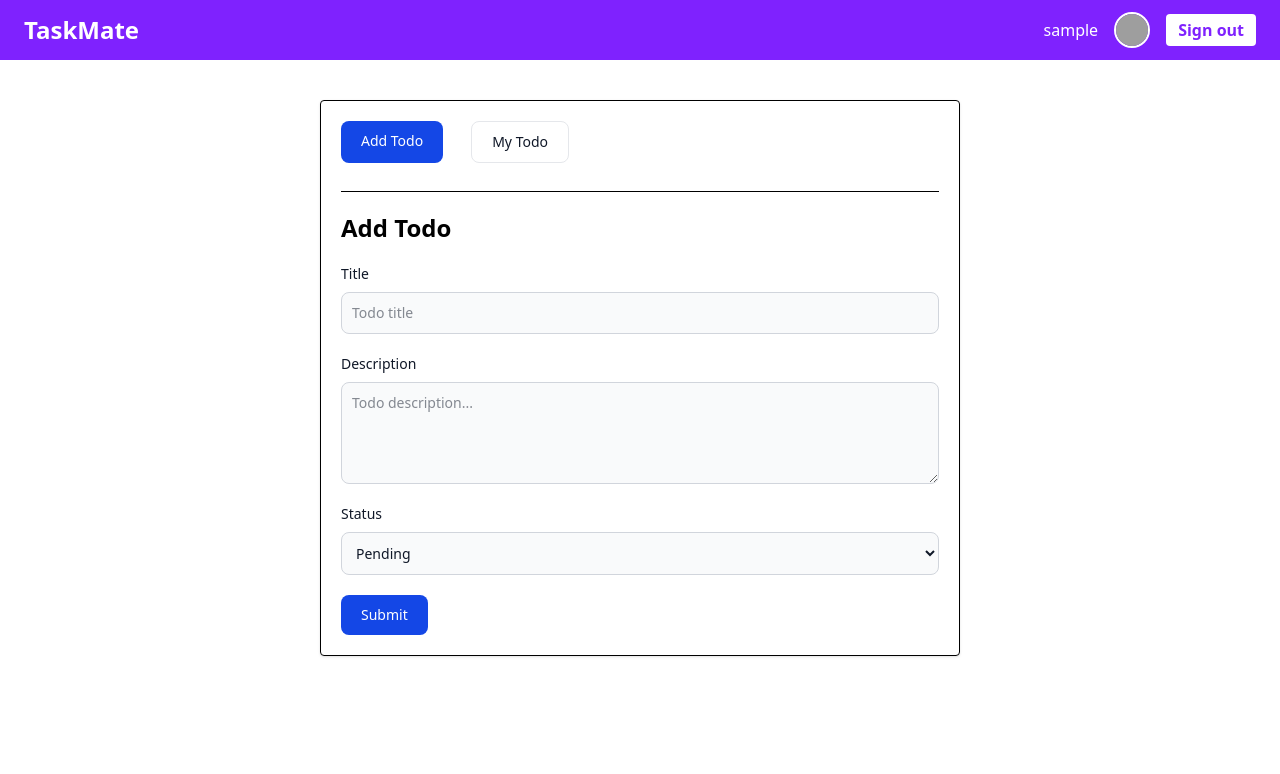
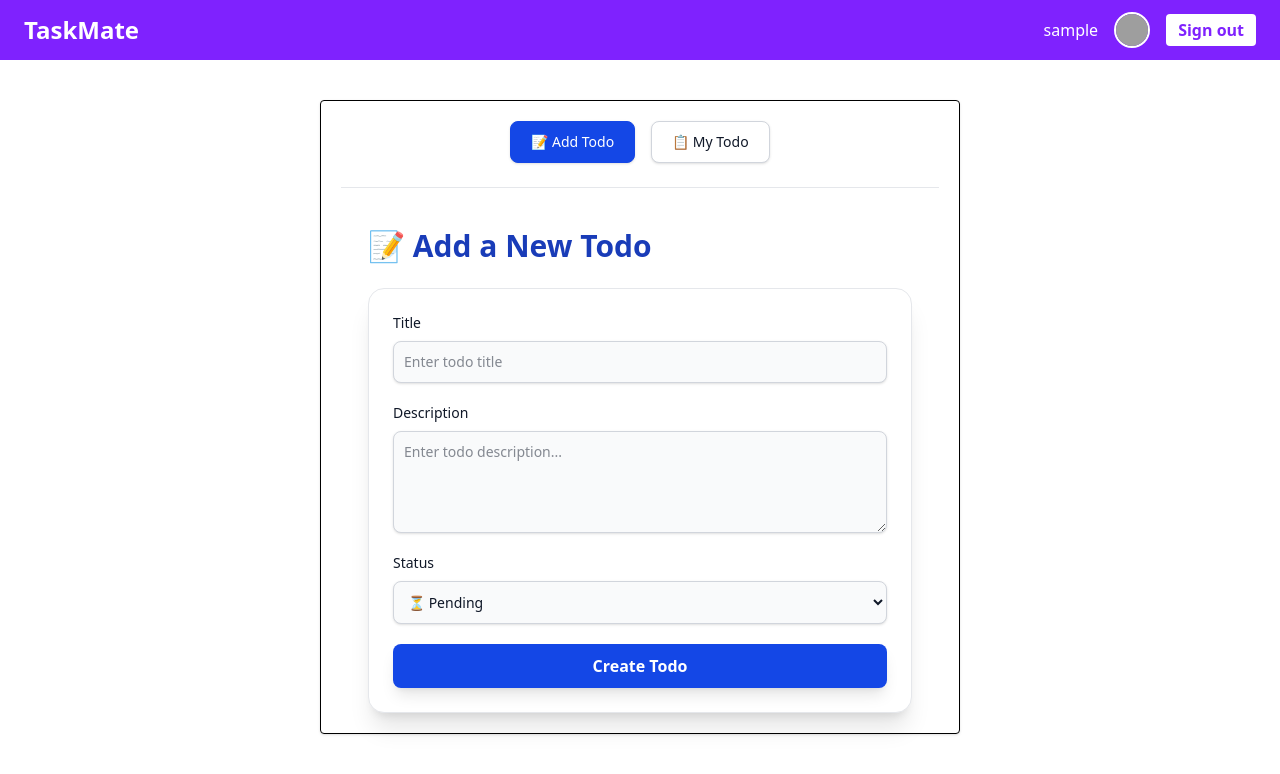
Before and after one commit to Souvik34/TaskMate, a React (Vite) app in the folder client/: page /dashboard/add-todo in a window 1280 px wide. Shown: the top 774 px of the page. Built offline with nearby package versions, Linux system fonts and the light colour scheme; sample sign-in values are in the browser's storage; grey boxes are pictures that could not be loaded.

Commit message:
Add framer-motion for animations and enhance UI: update Badge, Navigation, Todo, HomePage, ShowTodo, Signin, and TodoList components with improved styling and animations; modify status handling in Todo component

```diff
--- a/client/package.json
+++ b/client/package.json
@@ -13,6 +13,7 @@
     "@tailwindcss/vite": "^4.1.2",
     "axios": "^1.8.4",
     "formik": "^2.4.6",
+    "framer-motion": "^12.6.3",
     "jwt-decode": "^4.0.0",
     "lucide-react": "^0.487.0",
     "react": "^19.0.0",
--- a/client/src/components/Navigation.jsx
+++ b/client/src/components/Navigation.jsx
@@ -1,34 +1,41 @@
 import React from "react";
-import { Link, NavLink } from "react-router-dom";
-import { RouteIndex,  RouteTodoList } from "../helper/RouteName";
+import { NavLink } from "react-router-dom";
+import { RouteIndex, RouteTodoList } from "../helper/RouteName";
+import { motion } from "framer-motion";
 
 const Navigation = () => {
+  const baseButton =
+    "py-2.5 px-5 text-sm font-medium rounded-lg border transition-all duration-200 shadow-sm";
 
-    const buttonClass =
-        "py-2.5 px-5 me-2 mb-2 text-sm font-medium text-gray-900 focus:outline-none bg-white rounded-lg border border-gray-200 hover:bg-gray-100 hover:text-blue-700 focus:z-10 focus:ring-4 focus:ring-gray-100";
+  const inactiveButton =
+    baseButton +
+    " text-gray-900 bg-white border-gray-300 hover:bg-gray-100 hover:text-blue-700 focus:ring-4 focus:ring-gray-200";
 
-    const activeButtonClass =
-        "text-white bg-blue-700 hover:bg-blue-800 focus:ring-4 focus:ring-blue-300 font-medium rounded-lg text-sm px-5 py-2.5 me-2 mb-2 focus:outline-none";
+  const activeButton =
+    baseButton +
+    " text-white bg-blue-700 border-blue-700 hover:bg-blue-800 focus:ring-4 focus:ring-blue-300";
 
   return (
-        <div className="pb-5 border-b flex gap-5">
+    <motion.div
+      className="pb-6 border-b border-gray-200 flex gap-4 items-center justify-center"
+      initial={{ opacity: 0, y: -10 }}
+      animate={{ opacity: 1, y: 0 }}
+      transition={{ duration: 0.4 }}
+    >
       <NavLink
         to={RouteIndex}
-                className={({ isActive }) =>
-                    isActive ? activeButtonClass : buttonClass
-                }
+        className={({ isActive }) => (isActive ? activeButton : inactiveButton)}
       >
-                Add Todo
+        📝 Add Todo
       </NavLink>
+
       <NavLink
         to={RouteTodoList}
-                className={({ isActive }) =>
-                    isActive ? activeButtonClass : buttonClass
-                }
+        className={({ isActive }) => (isActive ? activeButton : inactiveButton)}
       >
-                My Todo
+        📋 My Todo
       </NavLink>
-        </div>
+    </motion.div>
   );
 };
 
--- a/client/src/components/Todo.jsx
+++ b/client/src/components/Todo.jsx
@@ -1,15 +1,15 @@
-import React, { useEffect, useState } from 'react';
-import Badge from './Badge';
-import { Link } from 'react-router-dom';
+import React, { useEffect, useState } from "react";
+import Badge from "./Badge";
+import { Link } from "react-router-dom";
 
 const Todo = ({ props, onDelete }) => {
-  const [badgecolor, setBadgecolor] = useState('');
+  const [badgecolor, setBadgecolor] = useState("");
 
   useEffect(() => {
-    if (props.status === 'Pending') {
-      setBadgecolor('blue');
-    } else if (props.status === 'Completed') {
-      setBadgecolor('green');
+    if (props.status === "Pending") {
+      setBadgecolor("yellow");
+    } else if (props.status === "Completed") {
+      setBadgecolor("green");
     }
   }, [props.status]);
 
@@ -18,21 +18,21 @@ const Todo = ({ props, onDelete }) => {
   };
 
   const formattedDate = props.createdAt
-    ? new Date(props.createdAt).toLocaleString('en-IN', {
-      dateStyle: 'medium',
-      timeStyle: 'short',
-    })
-    : 'Date not available';
+    ? new Date(props.createdAt).toLocaleString("en-IN", {
+        dateStyle: "medium",
+        timeStyle: "short",
+      })
+    : "Date not available";
 
-  const isCompleted = props.status === 'Completed';
+  const isCompleted = props.status === "Completed";
 
   return (
-    <div className="border p-3 rounded-md mb-5">
-      <h3 className="text-lg font-semibold flex justify-between items-center">
+    <div className="rounded-xl border border-gray-200 bg-white shadow-md hover:shadow-lg transition duration-300 p-5 space-y-3">
+      {/* Title Row */}
+      <div className="flex justify-between items-center">
         <div className="flex items-center gap-3">
-          {/* Green Square Checkbox Icon for Completed */}
           {isCompleted && (
-            <div className="w-6 h-6 bg-green-600 text-white flex items-center justify-center rounded-sm">
+            <div className="w-6 h-6 bg-green-600 text-white flex items-center justify-center rounded-sm shadow">
               <svg
                 className="w-4 h-4"
                 fill="none"
@@ -48,63 +48,75 @@ const Todo = ({ props, onDelete }) => {
               </svg>
             </div>
           )}
-          <span className={`${isCompleted ? 'line-through text-gray-500' : ''}`}>
+          <span
+            className={`text-lg font-semibold ${
+              isCompleted ? "line-through text-gray-500" : "text-gray-800"
+            }`}
+          >
             {props.title}
           </span>
         </div>
         <Badge props={{ color: badgecolor, text: props.status }} />
-      </h3>
+      </div>
 
-      <p className={`text-sm mb-2 ${isCompleted ? 'line-through text-gray-400' : 'text-gray-500'}`}>
+      {/* Date */}
+      <p
+        className={`text-sm ${
+          isCompleted ? "text-gray-400 line-through" : "text-gray-500"
+        }`}
+      >
         🗓️ {formattedDate}
       </p>
 
-      <p className={`line-clamp-2 mb-3 ${isCompleted ? 'line-through text-gray-500' : ''}`}>
+      {/* Description */}
+      <p
+        className={`text-sm line-clamp-2 ${
+          isCompleted ? "line-through text-gray-400" : "text-gray-700"
+        }`}
+      >
         {props.description}
       </p>
 
-      <div className="flex gap-5 items-center">
+      {/* Action Buttons */}
+      <div className="flex gap-4 pt-2">
         <Link
           to={`/dashboard/show-todo/${props._id}`}
-          className="text-white bg-yellow-500 hover:bg-yellow-600 focus:ring-4 focus:outline-none focus:ring-yellow-300 font-medium rounded-lg text-sm text-center inline-flex items-center p-2"
+          className="flex items-center gap-2 text-sm font-medium bg-blue-400 hover:bg-blue-500 text-white px-4 py-2 rounded-lg shadow transition"
         >
           <svg
-            className="w-5 h-5"
-            aria-hidden="true"
-            xmlns="http://www.w3.org/2000/svg"
+            className="w-4 h-4"
             fill="none"
+            stroke="currentColor"
+            strokeWidth="2"
             viewBox="0 0 24 24"
           >
             <path
-              stroke="currentColor"
               strokeLinecap="round"
               strokeLinejoin="round"
-              strokeWidth="2"
               d="M16.862 3.487a2.06 2.06 0 0 1 2.915 2.915L7.5 18.679 3 20l1.321-4.5 12.541-12.013Z"
             />
           </svg>
+          Edit
         </Link>
-
 
         <button
           onClick={handleDelete}
-          className="text-white bg-red-700 hover:bg-red-800 focus:ring-4 focus:outline-none focus:ring-red-300 font-medium rounded-lg text-sm text-center inline-flex items-center p-2"
+          className="flex items-center gap-2 text-sm font-medium bg-red-500 hover:bg-red-600 text-white px-4 py-2 rounded-lg shadow transition"
         >
           <svg
-            className="w-5 h-5"
-            aria-hidden="true"
-            xmlns="http://www.w3.org/2000/svg"
+            className="w-4 h-4"
             fill="none"
+            stroke="currentColor"
+            strokeWidth="2"
             viewBox="0 0 24 24"
           >
             <path
-              stroke="currentColor"
               strokeLinecap="round"
               strokeLinejoin="round"
-              strokeWidth="2"
               d="M5 7h14m-9 3v8m4-8v8M10 3h4a1 1 0 0 1 1 1v3H9V4a1 1 0 0 1 1-1ZM6 7h12v13a1 1 0 0 1-1 1H7a1 1 0 0 1-1-1V7Z"
             />
           </svg>
+          Delete
         </button>
       </div>
     </div>
--- a/client/src/pages/HomePage.jsx
+++ b/client/src/pages/HomePage.jsx
@@ -1,16 +1,16 @@
-import React from "react";
+import React, { useState } from "react";
 import { useNavigate } from "react-router-dom";
-import { useState } from "react";
 import axios from "axios";
 import { ZodError } from "zod";
 import { getZodError } from "../helper/getZodError";
 import { showToast } from "../helper/showToast";
 import { todoSchema } from "../schemas/validationSchema";
+import { motion } from "framer-motion";
 
 const HomePage = () => {
   const navigate = useNavigate();
   const [formData, setFormData] = useState({ title: "", description: "", status: "Pending" });
-  const [err, setError] = useState();
+  const [err, setError] = useState(null);
 
   const handleInput = (e) => {
     setFormData({ ...formData, [e.target.name]: e.target.value });
@@ -20,10 +20,10 @@ const HomePage = () => {
     e.preventDefault();
     try {
       const validatedData = todoSchema.parse(formData);
+      const token = localStorage.getItem("token");
 
-      const token = localStorage.getItem("token");
       if (!token) {
-        showToast("error", "You are not logged in. Please sign in first.");
+        showToast("error", "🔒 You are not logged in. Please sign in first.");
         return;
       }
 
@@ -33,81 +33,110 @@ const HomePage = () => {
         {
           headers: {
             "Content-Type": "application/json",
-            "Authorization": `Bearer ${token}`,
+            Authorization: `Bearer ${token}`,
           },
         }
       );
 
       setFormData({ title: "", description: "", status: "Pending" });
       setError(null);
-      showToast("success", response.data.message);
+      showToast("success", `✅ ${response.data.message}`);
     } catch (error) {
-      console.error(" Full API Error:", error);
-
       if (error.response?.status === 403) {
-        showToast("error", "Session expired. Please login again.");
+        showToast("error", "⏰ Session expired. Please login again.");
         localStorage.removeItem("token");
         navigate("/");
       } else if (error instanceof ZodError) {
         setError(getZodError(error.errors));
       } else {
-        showToast("error", error.response?.data?.message || "Something went wrong");
+        showToast("error", `❌ ${error.response?.data?.message || "Something went wrong"}`);
       }
     }
   };
 
   return (
-    <div className="pt-5">
-      <h1 className="text-2xl font-bold mb-5">Add Todo</h1>
-      <form onSubmit={handleSubmit}>
+    <motion.div
+      className="max-w-xl mx-auto pt-10 px-4"
+      initial={{ opacity: 0, y: 30 }}
+      animate={{ opacity: 1, y: 0 }}
+      transition={{ duration: 0.4 }}
+    >
+      <h1 className="text-3xl font-bold mb-6 text-blue-800 flex items-center gap-2">
+        📝 Add a New Todo
+      </h1>
+
+      <form
+        onSubmit={handleSubmit}
+        className="bg-white p-6 rounded-2xl shadow-xl border border-gray-200"
+      >
+        {/* Title */}
         <div className="mb-5">
-          <label className="block mb-2 text-sm font-medium text-gray-900">Title</label>
+          <label className="block mb-2 text-sm font-medium text-gray-900">
+            Title
+          </label>
           <input
             value={formData.title}
             onChange={handleInput}
             name="title"
             type="text"
-            className="bg-gray-50 border border-gray-300 text-gray-900 text-sm rounded-lg focus:ring-blue-500 focus:border-blue-500 block w-full p-2.5"
-            placeholder="Todo title"
+            placeholder="Enter todo title"
+            className={`bg-gray-50 border ${
+              err?.title ? "border-red-500" : "border-gray-300"
+            } text-gray-900 text-sm rounded-lg block w-full p-2.5 focus:ring-blue-500 focus:border-blue-500 shadow-sm`}
           />
-          {err?.title && <span className="text-red-500 text-sm">{err.title}</span>}
+          {err?.title && <span className="text-red-500 text-sm mt-1">{err.title}</span>}
         </div>
 
+        {/* Description */}
         <div className="mb-5">
-          <label className="block mb-2 text-sm font-medium text-gray-900">Description</label>
+          <label className="block mb-2 text-sm font-medium text-gray-900">
+             Description
+          </label>
           <textarea
             value={formData.description}
             onChange={handleInput}
             name="description"
             rows="4"
-            className="block p-2.5 w-full text-sm text-gray-900 bg-gray-50 rounded-lg border border-gray-300 focus:ring-blue-500 focus:border-blue-500"
-            placeholder="Todo description..."
+            placeholder="Enter todo description..."
+            className={`bg-gray-50 border ${
+              err?.description ? "border-red-500" : "border-gray-300"
+            } text-gray-900 text-sm rounded-lg block w-full p-2.5 focus:ring-blue-500 focus:border-blue-500 shadow-sm`}
           />
-          {err?.description && <span className="text-red-500 text-sm">{err.description}</span>}
+          {err?.description && (
+            <span className="text-red-500 text-sm mt-1">{err.description}</span>
+          )}
         </div>
 
+        {/* Status */}
         <div className="mb-5">
-          <label className="block mb-2 text-sm font-medium text-gray-900">Status</label>
+          <label className="block mb-2 text-sm font-medium text-gray-900">
+             Status
+          </label>
           <select
             value={formData.status}
             onChange={handleInput}
             name="status"
-            className="bg-gray-50 border border-gray-300 text-gray-900 text-sm rounded-lg block w-full p-2.5 focus:ring-blue-500 focus:border-blue-500"
+            className={`bg-gray-50 border ${
+              err?.status ? "border-red-500" : "border-gray-300"
+            } text-gray-900 text-sm rounded-lg block w-full p-2.5 focus:ring-blue-500 focus:border-blue-500 shadow-sm`}
           >
-            <option value="Pending">Pending</option>
-            <option value="Completed">Completed</option>
+            <option value="Pending">⏳ Pending</option>
+            <option value="Completed">✅ Completed</option>
           </select>
-          {err?.status && <span className="text-red-500 text-sm">{err.status}</span>}
+          {err?.status && <span className="text-red-500 text-sm mt-1">{err.status}</span>}
         </div>
 
-        <button
+        {/* Submit */}
+        <motion.button
           type="submit"
-          className="text-white bg-blue-700 hover:bg-blue-800 font-medium rounded-lg text-sm w-full sm:w-auto px-5 py-2.5 text-center"
+          whileTap={{ scale: 0.97 }}
+          whileHover={{ scale: 1.03 }}
+          className="w-full bg-blue-700 hover:bg-blue-800 text-white font-semibold py-2.5 rounded-lg shadow-lg transition duration-200"
         >
-          Submit
-        </button>
+          Create Todo
+        </motion.button>
       </form>
-    </div>
+    </motion.div>
   );
 };
 
--- a/client/src/pages/ShowTodo.jsx
+++ b/client/src/pages/ShowTodo.jsx
@@ -25,7 +25,6 @@ const ShowTodo = () => {
     const getTodo = async () => {
       try {
         const { data } = await axios.get(`/todo/show/${todoId}`);
-        console.log(" Full Todo API Response:", data);
         setApiData(data);
         setFormData(data.todo);
       } catch (error) {
@@ -44,7 +43,6 @@ const ShowTodo = () => {
     e.preventDefault();
     setError(null);
 
-    // Prevent updating if the status is unchanged
     if (
       apiData?.todo?.status === formData.status &&
       apiData?.todo?.title === formData.title &&
@@ -68,64 +66,75 @@ const ShowTodo = () => {
   };
 
   return (
-    <div className="pt-5">
-      <h1 className="text-2xl font-bold mb-5">Todo Details</h1>
+    <div className="pt-6 pb-12 px-4 max-w-3xl mx-auto">
+      <div className="bg-white shadow-xl rounded-xl p-6 sm:p-8 transition-all duration-300">
+        <h1 className="text-3xl font-bold text-blue-700 mb-6 border-b pb-2">📝 Todo Details</h1>
+
         {apiData?.todo ? (
-        <form onSubmit={handleSubmit}>
+          <form onSubmit={handleSubmit} className="space-y-6">
             {/* Title */}
-          <div className="mb-5">
-            <label className="block mb-2 text-sm font-medium text-gray-900">Title</label>
+            <div>
+              <label className="block text-sm font-semibold text-gray-700 mb-1">Title</label>
               <input
                 value={formData.title}
                 onChange={handleInput}
                 name="title"
                 type="text"
-              className="bg-gray-50 border border-gray-300 text-gray-900 text-sm rounded-lg focus:ring-blue-500 focus:border-blue-500 block w-full p-2.5"
-              placeholder="Todo title"
-              required
+                className={`w-full px-4 py-2 rounded-lg border ${
+                  err?.title ? "border-red-500" : "border-gray-300"
+                } focus:ring-2 focus:ring-blue-500 focus:outline-none transition duration-200`}
+                placeholder="Enter todo title"
               />
-            {err?.title && <span className="text-red-500 text-sm">{err.title}</span>}
+              {err?.title && <p className="text-red-500 text-sm mt-1">{err.title}</p>}
             </div>
 
             {/* Description */}
-          <div className="mb-5">
-            <label className="block mb-2 text-sm font-medium text-gray-900">Description</label>
+            <div>
+              <label className="block text-sm font-semibold text-gray-700 mb-1">Description</label>
               <textarea
                 value={formData.description}
                 onChange={handleInput}
                 name="description"
                 rows="4"
-              className="block p-2.5 w-full text-sm text-gray-900 bg-gray-50 rounded-lg border border-gray-300 focus:ring-blue-500 focus:border-blue-500"
-              placeholder="Todo description..."
+                className={`w-full px-4 py-2 rounded-lg border ${
+                  err?.description ? "border-red-500" : "border-gray-300"
+                } focus:ring-2 focus:ring-blue-500 focus:outline-none transition duration-200`}
+                placeholder="Write your description here..."
               ></textarea>
-            {err?.description && <span className="text-red-500 text-sm">{err.description}</span>}
+              {err?.description && <p className="text-red-500 text-sm mt-1">{err.description}</p>}
             </div>
 
             {/* Status */}
-          <div className="mb-5">
-            <label className="block mb-2 text-sm font-medium text-gray-900">Status</label>
+            <div>
+              <label className="block text-sm font-semibold text-gray-700 mb-1">Status</label>
               <select
                 onChange={handleInput}
                 name="status"
                 value={formData.status}
-              className="block p-2.5 w-full text-sm text-gray-900 bg-gray-50 rounded-lg border border-gray-300 focus:ring-blue-500 focus:border-blue-500"
+                className={`w-full px-4 py-2 rounded-lg border ${
+                  err?.status ? "border-red-500" : "border-gray-300"
+                } focus:ring-2 focus:ring-blue-500 focus:outline-none transition duration-200`}
               >
-              <option value="Pending">Pending</option>
-              <option value="Completed">Completed</option>
+                <option value="Pending">⏳ Pending</option>
+                <option value="Completed">✅ Completed</option>
               </select>
-            {err?.status && <span className="text-red-500 text-sm">{err.status}</span>}
+              {err?.status && <p className="text-red-500 text-sm mt-1">{err.status}</p>}
             </div>
 
+            {/* Submit */}
+            <div className="flex justify-end">
               <button
                 type="submit"
-            className="text-white bg-blue-700 hover:bg-blue-800 focus:ring-4 focus:outline-none focus:ring-blue-300 font-medium rounded-lg text-sm w-full sm:w-auto px-5 py-2.5 text-center"
+                className="bg-blue-600 hover:bg-blue-700 text-white font-semibold px-6 py-2 rounded-lg transition-all duration-200"
               >
-            Submit
+                Save Changes
               </button>
+            </div>
           </form>
         ) : (
-        <p className="text-gray-600">Data not found</p>
+          <p className="text-gray-500 text-center mt-10">🚫 Todo data not found</p>
         )}
+      </div>
     </div>
   );
 };
```
Also changed, not shown: client/src/components/Badge.jsx (+3 -4 lines), client/src/pages/Signin.jsx (+51 -28 lines), client/src/pages/TodoList.jsx (+30 -15 lines), 1 other file (tests, documents, lock files or other folders). Lines whose indentation alone changed are shown as unchanged.
